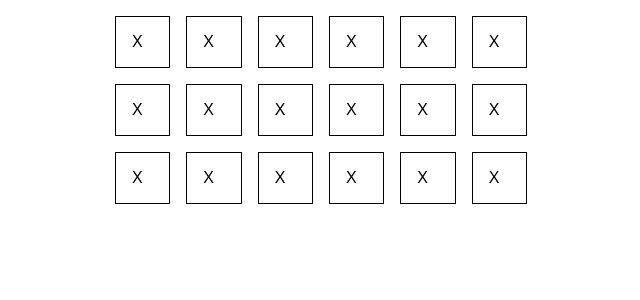
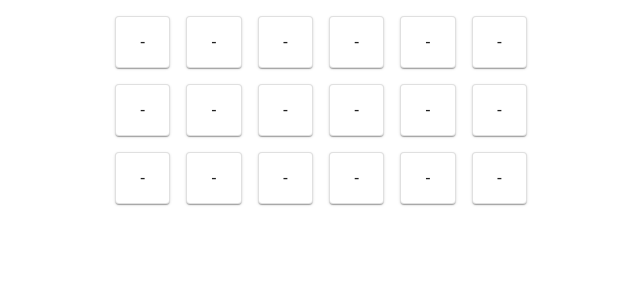
Before and after one commit to fredFung9527/dave-game-1, a Next.js app: page / in a window 1280 px wide. Shown: the top 300 px of the page, without its empty margins (319-959 px from the left). Built offline with nearby package versions, Linux system fonts and the light colour scheme; what @mui/material-nextjs would draw is missing.

Commit message:
MatrixPosition

```diff
--- a/app/page.tsx
+++ b/app/page.tsx
@@ -13,7 +13,7 @@ export default function Home() {
             <Fragment key={index}>
               {row.map((position) => (
                 <Grid size={1} key={position}>
-                  <MatrixPosition />
+                  <MatrixPosition position={position} />
                 </Grid>
               ))}
             </Fragment>
--- a/components/MatrixDataProvider.tsx
+++ b/components/MatrixDataProvider.tsx
@@ -1,21 +1,28 @@
 'use client'
 
-import { createContext, useContext } from 'react'
-import { CardMatrix, DefaultCardMatrix } from './card'
+import { createContext, useContext, useState } from 'react'
+import { CardMatrix, CardName, DefaultCardMatrix, MatrixPositionName } from './card'
 
 interface MatrixDataProviderProps {
   matrixData: CardMatrix,
+  onCardNameChange: (position: MatrixPositionName, value: CardName | null) => void
 }
 
 const DefaultMatrixDataProviderProps: MatrixDataProviderProps = {
-  matrixData: DefaultCardMatrix
+  matrixData: DefaultCardMatrix,
+  onCardNameChange: () => { }
 }
 
 const MatrixDataContext = createContext<MatrixDataProviderProps>(DefaultMatrixDataProviderProps)
 
 function MatrixDataProvider({ children }: { children: React.ReactNode }) {
+  const [matrixData, setMatrixData] = useState<CardMatrix>(DefaultCardMatrix)
+  function onCardNameChange(position: MatrixPositionName, value: CardName | null) {
+    setMatrixData((prev) => ({ ...prev, [position]: value }))
+  }
+
   return (
-    <MatrixDataContext.Provider value={DefaultMatrixDataProviderProps}>
+    <MatrixDataContext.Provider value={{ matrixData, onCardNameChange }}>
       {children}
     </MatrixDataContext.Provider>
   )
--- a/components/MatrixPosition.tsx
+++ b/components/MatrixPosition.tsx
@@ -1,20 +1,45 @@
 'use client'
 
-import { Box } from '@mui/material'
+import { Card, Menu, MenuItem } from '@mui/material'
 import { useMatrixData } from './MatrixDataProvider'
+import { CardName, CardNameOptions, MatrixPositionName } from './card'
+import { useState } from 'react'
 
-export default function MatrixPosition() {
-  const { matrixData } = useMatrixData()
+export default function MatrixPosition({ position }: { position: MatrixPositionName }) {
+  const { matrixData, onCardNameChange } = useMatrixData()
+
+  const [anchorEl, setAnchorEl] = useState<HTMLDivElement | null>(null)
+
+  const value = matrixData[position]
+  function onCardNameClick(value: CardName) {
+    onCardNameChange(position, value)
+    setAnchorEl(null)
+  }
 
   return (
-    <Box
-      sx={{
-        border: '1px solid',
-        borderColor: 'black',
-        p: 2
-      }}
-    >
-      X
-    </Box>
+    <>
+      <Card
+        sx={{
+          border: '1px solid',
+          borderColor: 'divider',
+          p: 2,
+          cursor: 'pointer',
+          display: 'flex', justifyContent: 'center', alignItems: 'center'
+        }}
+        onClick={(event) => setAnchorEl(event.currentTarget)}
+      >
+        {value ?? '-'}
+      </Card>
+
+      {Boolean(anchorEl) && (
+        <Menu anchorEl={anchorEl} open onClose={() => setAnchorEl(null)}>
+          {CardNameOptions.map((option) => (
+            <MenuItem key={option} onClick={() => onCardNameClick(option)}>
+              {option}
+            </MenuItem>
+          ))}
+        </Menu>
+      )}
+    </>
   )
 }
--- a/components/card.ts
+++ b/components/card.ts
@@ -1,6 +1,6 @@
-export type Card = '龍' | '馬' | '蟹' | '燈' | '尾' | '車' | '貝' | '星' | '母'
+export type CardName = '龍' | '馬' | '蟹' | '燈' | '尾' | '車' | '貝' | '星' | '母'
 
-export const CardOptions: Card[] = ['龍', '馬', '蟹', '燈', '尾', '車', '貝', '星', '母']
+export const CardNameOptions: CardName[] = ['龍', '馬', '蟹', '燈', '尾', '車', '貝', '星', '母']
 
 export type MatrixPositionName =
   'A1' | 'A2' | 'A3' | 'A4' | 'A5' | 'A6' |
@@ -13,7 +13,7 @@ export const TheMatrix: MatrixPositionName[][] = [
   ['C1', 'C2', 'C3', 'C4', 'C5', 'C6'],
 ]
 
-export type CardMatrix = Record<MatrixPositionName, Card | null>
+export type CardMatrix = Record<MatrixPositionName, CardName | null>
 
 export const DefaultCardMatrix: CardMatrix = {
   'A1': null,
```
